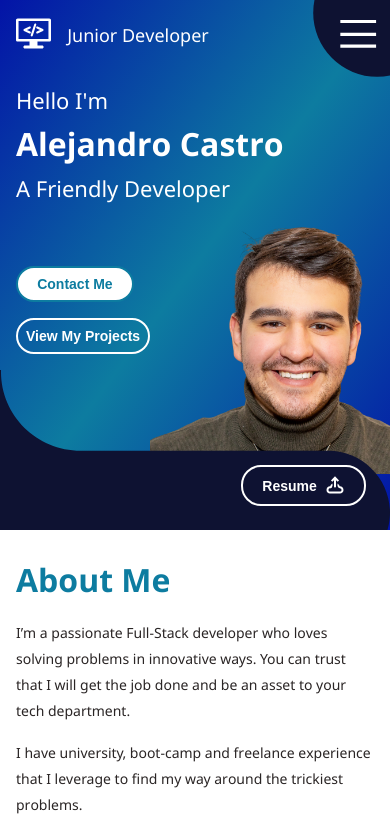
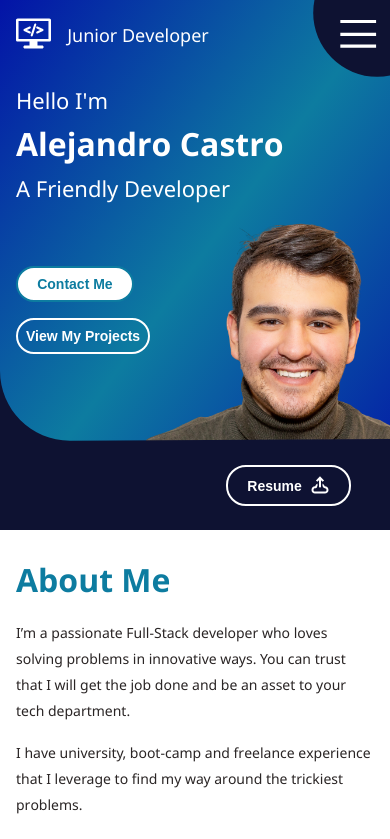
Before and after one commit to alejo2198/portfolio, a React (Create React App) app: page / in a window 390 px wide. Shown: the top 839 px of the page. Built offline with nearby package versions, Linux system fonts and the light colour scheme.

Commit message:
fix svg size issue. enlarge image to make a more responsive feel

```diff
--- a/src/components/Button/Button.module.scss
+++ b/src/components/Button/Button.module.scss
@@ -41,8 +41,8 @@
     &--resume{
         @extend .button--projects;
         padding: $extra-small-spacing 1.2rem;
-        margin-right: $medium-spacing;
-        margin-bottom: $medium-spacing;
+        margin-right: clamp($medium-spacing,10vw,5rem);
+        margin-bottom: 1.5rem;
 
     }
 }
--- a/src/components/Header/Header.module.scss
+++ b/src/components/Header/Header.module.scss
@@ -7,7 +7,6 @@
     min-height: 32.5rem;
     background-image: linear-gradient(to bottom right,$gradient-color,$primary-color,$gradient-color);
     overflow: hidden;
-
     color:white;
 
     @include tablet{
@@ -58,7 +57,7 @@
     }
 
     &__profile-picture{
-        height:18rem;
+        height:clamp(18rem,75vw,23rem);
         position: absolute;
         right:-3rem;
         bottom: 3.5rem;
--- a/src/components/Navigation/MobileNavBar/MobileNavBar.module.scss
+++ b/src/components/Navigation/MobileNavBar/MobileNavBar.module.scss
@@ -8,7 +8,7 @@
     right: 0;
     z-index:3;
     height:4rem;
-    background-color: $secondary-color;
+    background-color:$secondary-color;
     padding: $small-spacing;
 
     display: flex;
```
Also changed, not shown: src/assets/design/hamburger-rectangle.svg (added), src/assets/design/rectangle.svg.
